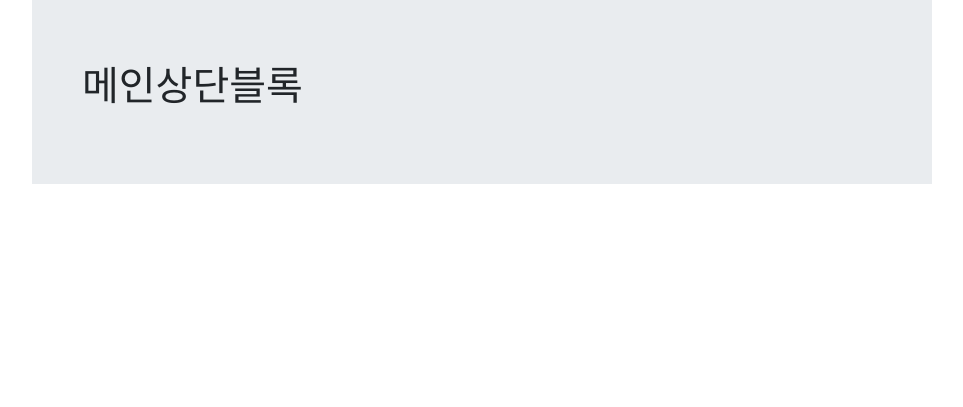
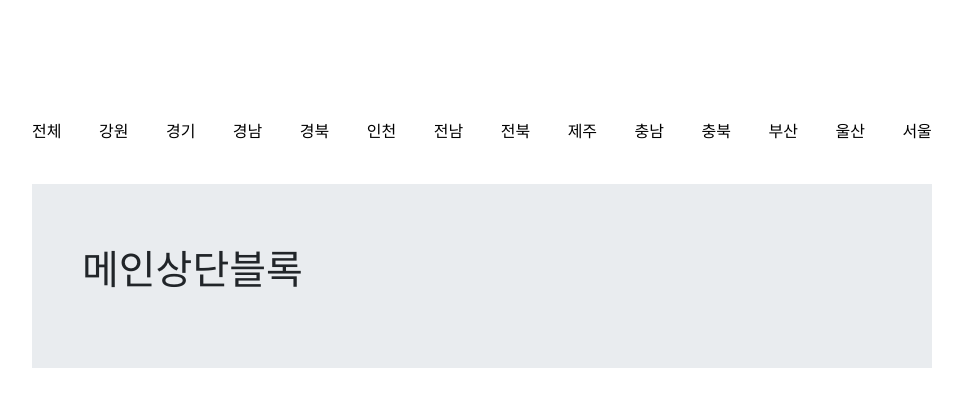
Before and after one commit to Hanghae99-Team34-1stWeek/miniProject, a Flask app: page /main/ in a window 1280 px wide. Shown: the top 407 px of the page, without its empty margins (158-1121 px from the left). Run offline with Flask 2, Linux system fonts and the light colour scheme; data that the repository does not hold is empty; some libraries are stand-ins or nearby versions.

Commit message:
Update main.html

```diff
--- a/templates/main.html
+++ b/templates/main.html
@@ -21,16 +21,16 @@
             //showPensionList();
         });
 
-    // function showPensionList() {
-    //     $.ajax({
-    //         type: 'GET',
-    //         url: '/main/',
-    //         data: {},
-    //         success: function (response) {
-    //             //alert(response['msg']);
-    //         }
-    //     });
-    // }
+        function showPensionList() {
+            $.ajax({
+                type: 'GET',
+                url: '/main/',
+                data: {},
+                success: function (response) {
+                    console.log()
+                }
+            });
+        }
 
         function modifyList(name) {
             $.ajax({
@@ -54,6 +54,7 @@
             });
         }
 
+
     </script>
 
     <!-- 추후 디자인 및 레이아웃 수정 시 삭제할 부분 -->
@@ -63,6 +64,36 @@
     <style>
         * {
             font-family: 'Jua', sans-serif;
+        }
+
+
+        body {
+            padding: 0;
+            margin: 0;
+        }
+
+        .area-menu-wrap {
+            width: 900px;
+            margin: 15vh auto 5vh auto;
+        }
+
+        .area-menu {
+            width: 900px;
+        }
+
+        .area-ul {
+            list-style: none;
+            display: flex;
+            justify-content: space-between;
+        }
+
+        .menu-title {
+            color: black;
+        }
+
+        .menu-title:hover {
+            text-decoration: none;
+            color: #718093;
         }
 
         .posting-box {
@@ -78,6 +109,14 @@
         .container {
             padding-left: 50px;
         }
+
+        .con {
+            display: none;
+        }
+
+        .on {
+            display: block;
+        }
     </style>
 
 
@@ -85,6 +124,28 @@
 {% endblock %}
 
 {% block body %}
+
+    <div class="area-menu-wrap">
+        <div class="area-menu">
+            <ul class="area-ul">
+                <li><a class="menu-title" href="#">전체</a></li>
+                <li><a class="menu-title" href="#">강원</a></li>
+                <li><a class="menu-title" href="#">경기</a></li>
+                <li><a class="menu-title" href="#">경남</a></li>
+                <li><a class="menu-title" href="#">경북</a></li>
+                <li><a class="menu-title" href="#">인천</a></li>
+                <li><a class="menu-title" href="#">전남</a></li>
+                <li><a class="menu-title" href="#">전북</a></li>
+                <li><a class="menu-title" href="#">제주</a></li>
+                <li><a class="menu-title" href="#">충남</a></li>
+                <li><a class="menu-title" href="#">충북</a></li>
+                <li><a class="menu-title" href="#">부산</a></li>
+                <li><a class="menu-title" href="#">울산</a></li>
+                <li><a class="menu-title" href="#">서울</a></li>
+            </ul>
+        </div>
+    </div>
+
 
     <div class="wrap">
         <div class="jumbotron jumbotron-fluid">
@@ -98,16 +159,16 @@
         <div class="card-columns">
             <!-- 펜션 블록 목록-->
             {% for pension in pensions %}
-        <div class="card" id="{{pension._id}}" style="width: 18rem">
+                <div class="card" id="{{ pension._id }}" style="width: 18rem">
                     <!-- <a id="favBtn" class="favBtn btn btn-primary">즐겨찾기</a> -->
                     <a href="{{ url_for('pension_detail', pension_id=pension._id) }}">
-                <img class="card-img-top pensioncard" src="{{pension.img}}" alt="pension image cap"
+                        <img class="card-img-top pensioncard" src="{{ pension.img }}" alt="pension image cap"
                              style="cursor: pointer"/>
                     </a>
                     <div class="card-body">
-                <h5 class="card-location">{{pension.location}}</h5>
-                <h5 class="card-name">{{pension.name}}</h5>
-                평점: {{pension.score}}
+                        <h5 class="card-location">{{ pension.location }}</h5>
+                        <h5 class="card-name">{{ pension.name }}</h5>
+                        평점: {{ pension.score }}
                     </div>
                 </div>
             {% endfor %}
```
Lines whose indentation alone changed are shown as unchanged.
